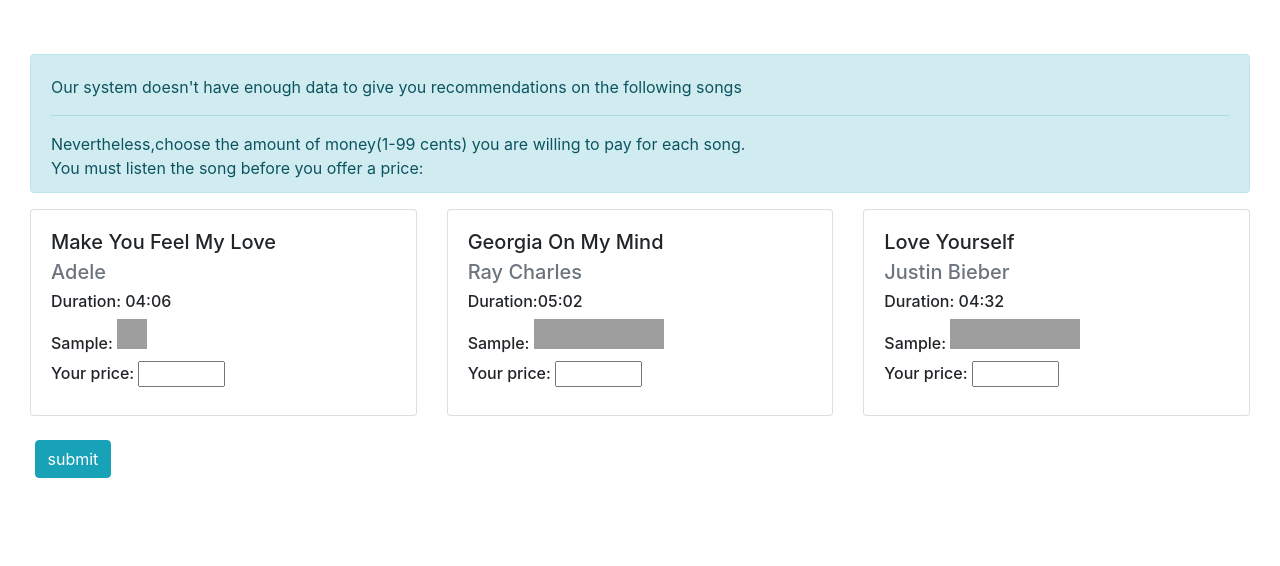
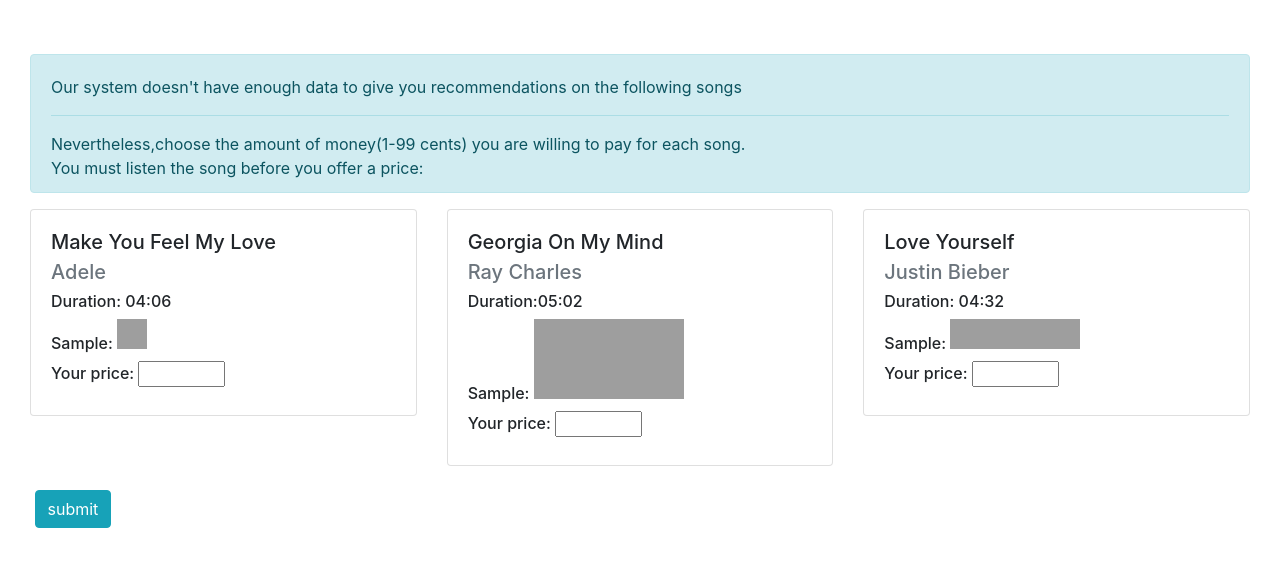
Before and after one commit to yaelhollandd/projectnoamyael, a website: page client/HTMLpage33.html in a window 1280 px wide. Drawn offline with nearby package versions, Linux system fonts and the light colour scheme; grey boxes are pictures that could not be loaded.

Commit message:
drererendjsdnsmnds

```diff
--- a/client/HTMLpage33.html
+++ b/client/HTMLpage33.html
@@ -58,7 +58,7 @@
 
         <h6 style="color:">    Sample:
 
-<iframe allow="accelerometer; autoplay; encrypted-media; gyroscope; picture-in-picture"  frameborder="0" height="30" src="https://www.youtube.com/embed/zcCt9zEXncc?rel=0&amp&start=50&end=55;modestbranding=1" width="130" >
+<iframe allow="accelerometer; autoplay; encrypted-media; gyroscope; picture-in-picture"  frameborder="0" height="80" src="https://www.youtube.com/embed/zcCt9zEXncc?rel=0&amp&start=50&end=55;modestbranding=1" width="150" >
   <param name="allowFullScreen" value="false"></param></iframe>
          </h6>
         <h6 style="color:"> Your price: <input type="number" id="inp_song_nr22" name="s22" min="1" max="99"  required> </h6>
```
